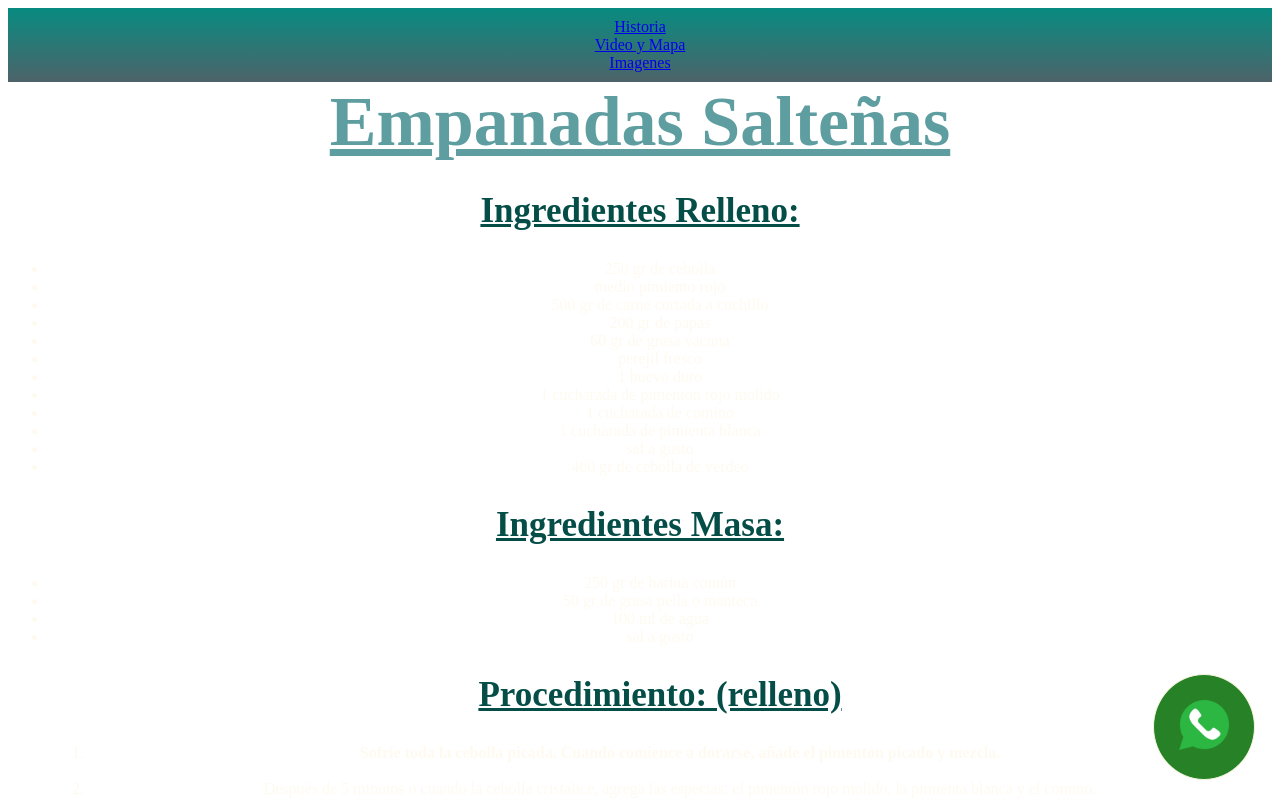
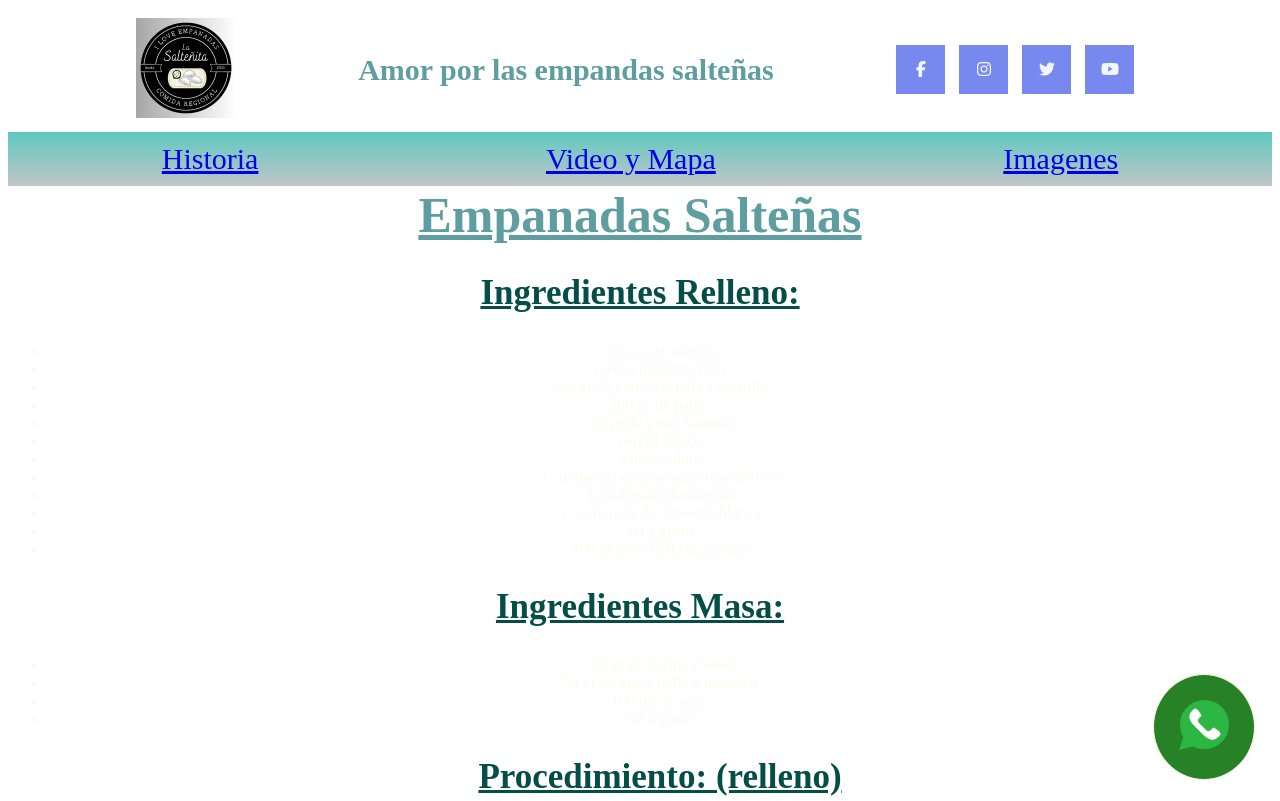
Before and after one commit to solehere/solemed, a plain HTML site: page index.html in a window 1280 px wide. Shown: the top 801 px of the page. Drawn offline with Linux system fonts and the light colour scheme.

Commit message:
Add files via upload

```diff
--- a/estilos.css
+++ b/estilos.css
@@ -10,7 +10,7 @@ body{
 text-decoration:underline;
 color:#054e48}
 h1 {color:cadetblue;
-    font-size: 70px;
+    font-size: 50px;
     text-decoration: underline ;
 text-align: center;
 margin:auto;
@@ -35,9 +35,10 @@ h2 {
 
 .encabezado {
     background-color: #78e;
-    background: linear-gradient(#088b81, rgb(77, 99, 105));
+    background: linear-gradient(#5ec9c0, rgb(192, 197, 199));
     padding: 10px;
     list-style-type:none;
+    font-size: 30px;
 }
 .redsocial a{
     display:inline-block;
@@ -50,6 +51,8 @@ h2 {
     background-color: #78e;
     text-align: center;
     transition: all 300ms ease;
+    padding: 2px;
+
 }
 .redsocial2 {
     padding: 15px 10px;
@@ -91,3 +94,34 @@ h2 {
     width: 50px;
     transition: ease 1s;
 }
+
+.menu {
+    display: flex;
+    justify-content: space-around;
+
+}
+.header {
+    display: flex;
+    justify-content: space-evenly;
+    padding: 5px;
+    flex-wrap: wrap;
+    align-items: center;
+}
+.h4 {
+    color:cadetblue;
+    text-align: center;
+    font-size: 30px;
+}
+.footer {
+    display: flex;
+    justify-content: space-evenly;
+    padding: 0;
+    flex-wrap: wrap;
+    align-items: center;
+
+}
+.empanadaa {
+    text-align: center;
+    color: aliceblue;
+    font-size: 15px;
+}
--- a/index.html
+++ b/index.html
@@ -8,14 +8,28 @@
     <script src="https://kit.fontawesome.com/17186e85d8.js" crossorigin="anonymous"></script>
 </head>
 <body>
-  <header class="encabezado">
-    <nav class="menu">
-      <li><a href="historia.html" target="_blank">Historia</a></li>
-      <li><a href="video.html" target="_blank">Video y Mapa</a></li>
-      <li><a href="imagenes.html" target="_blank">Imagenes</a></li>
-    </nav>
+  <header class="header">
+    <div>
+      <img src="./imagenes/Logo restaurante circular negro3.png" alt="">
+    </div>
+    <div class="h4">
+      <h4>Amor por las empandas salteñas</h4>
+    </div>
+    <div class="redsocial">
+      <a href="#" class="fa fa-facebook"></a>
+      <a href="#" class="fa fa-instagram"></a>
+      <a href="#" class="fa fa-twitter"></a>
+      <a href="#" class="fa fa-youtube"></a>
+    </div>
+    </div>
   </header>
-
+  <aside class="encabezado">
+  <nav class="menu">
+    <li><a href="historia.html" target="_blank">Historia</a></li>
+    <li><a href="video.html" target="_blank">Video y Mapa</a></li>
+    <li><a href="imagenes.html" target="_blank">Imagenes</a></li>
+  </nav>
+  </aside>
   <h1>Empanadas Salteñas</h1>
 
    <h2 class="hdos_b">Ingredientes Relleno:</h2>
@@ -93,8 +107,10 @@
      </div>
      <br>
 
-     <footer>
-      <h2 class="hdos">SEGUINOS</h2>
+     <footer class="footer">
+      <div>
+        <iframe src="https://www.google.com/maps/embed?pb=!1m18!1m12!1m3!1d115903.57678178935!2d-65.5130308729993!3d-24.795906395679445!2m3!1f0!2f0!3f0!3m2!1i1024!2i768!4f13.1!3m3!1m2!1s0x941bc3a35151b7f9%3A0xa5cd992cd587f206!2sSalta!5e0!3m2!1ses!2sar!4v1695752281907!5m2!1ses!2sar" width="200" height="200" style="border:0;" allowfullscreen="" loading="lazy" referrerpolicy="no-referrer-when-downgrade"></iframe>
+      </div>
       <div class="redsocial">
       <a href="#" class="fa fa-facebook"></a>
       <a href="#" class="fa fa-instagram"></a>
@@ -102,9 +118,12 @@
       <a href="#" class="fa fa-youtube"></a>
     </div>
     <div class="redsocial2">
-      <small> &COPY;2023 <b>Empanadas</b> - Todos los derechos reservados</small>
+      <h4>Soledad Heredia, vivo en Medanos</h4>
     </div>
      </footer>
+    <div class="empanadaa">
+     <small> &COPY;2023 <b>Empanadas</b> - Todos los derechos reservados</small>
+    </div>
      <div class="container-boton">
       <a href="https://wa.me/542915771916?text=Quiero%20realizar%20un%20pedido" target="_blank">
           <img class="boton" src="./imagenes/icono.png" alt="">
```
Also changed, not shown: video.html (+1 -5 lines), imagenes/Logo restaurante circular negro3.png (added).
